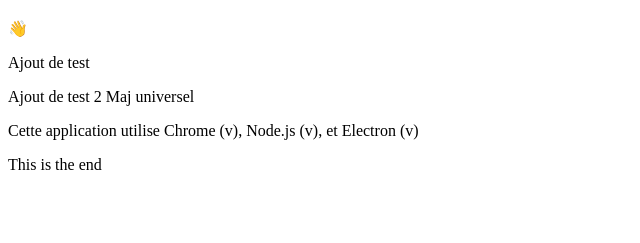
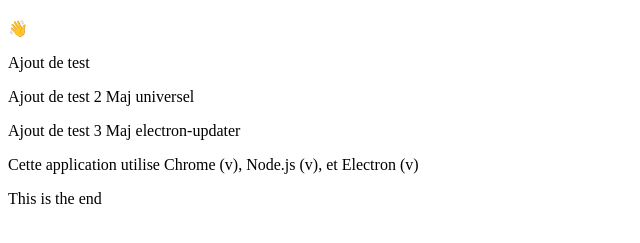
Before and after one commit to Barbarius-III/myFirstElectronApp, an Electron app: page index.html in a window 800 px wide. Shown: the part 61-304 px from the top of the page, without its empty margins (0-640 px from the left). Drawn offline with Linux system fonts and the light colour scheme; no server answers.

Commit message:
Post v4.0.0

```diff
--- a/index.html
+++ b/index.html
@@ -19,6 +19,7 @@
     <main>
       <p>Ajout de test</p>
       <p>Ajout de test 2 Maj universel</p>
+      <p>Ajout de test 3 Maj electron-updater</p>
     </main>
     <p id="info"></p>
     <p>This is the end</p>
--- a/package.json
+++ b/package.json
@@ -1,6 +1,6 @@
 {
   "name": "appformajtest",
-  "version": "3.1.0",
+  "version": "4.0.0",
   "description": "Hello World",
   "keywords": [
     "electron"
```
